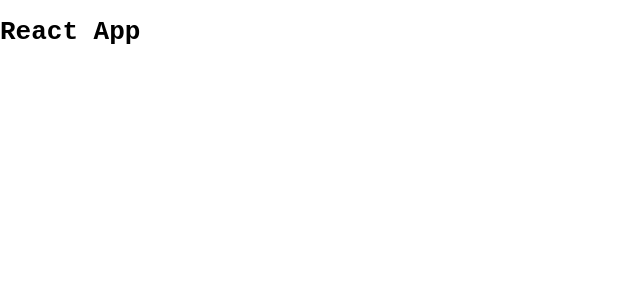
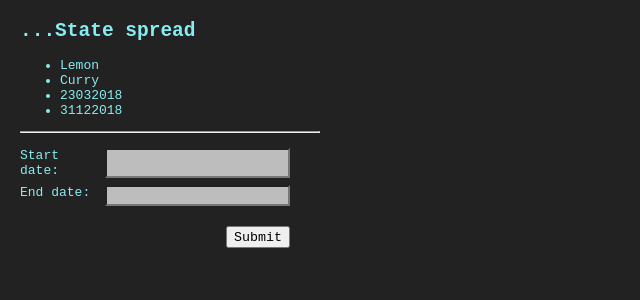
Before and after one commit to tomasz-konecki/test-all, a React (Create React App) app: page / in a window 1280 px wide. Shown: the top 300 px of the page, without its empty margins (0-640 px from the left). Built offline with nearby package versions, Linux system fonts and the light colour scheme.

Commit message:
Initial commit

```diff
--- a/src/App.css
+++ b/src/App.css
@@ -1,28 +1,33 @@
-.App {
-  text-align: center;
+body {
+	background: #222;
+	color: rgb(135, 236, 240);
 }
 
-.App-logo {
-  animation: App-logo-spin infinite 20s linear;
-  height: 80px;
+.app-container {
+	margin: 20px;
+	width: 300px;
 }
 
-.App-header {
-  background-color: #222;
-  height: 150px;
-  padding: 20px;
-  color: white;
+.date-input-container {
+	width: 90%;
+	margin-top: 15px;
 }
 
-.App-title {
-  font-size: 1.5em;
+.date-input-container .date-item {
+	margin-bottom: 7px;
+	display: flex;
 }
 
-.App-intro {
-  font-size: large;
+.date-input-container .date-item label {
+	flex: 1.5;
 }
 
-@keyframes App-logo-spin {
-  from { transform: rotate(0deg); }
-  to { transform: rotate(360deg); }
+.date-input-container .date-item input {
+	flex: 3;
+	background: rgb(189, 189, 189);
 }
+
+.submit-container {
+	text-align: right;
+	margin-top: 20px;
+}
--- a/src/App.js
+++ b/src/App.js
@@ -1,12 +1,72 @@
 import React, { Component } from "react";
 import "./App.css";
+import _ from "lodash";
 
-class App extends React.Component {
+class App extends Component {
+	constructor() {
+		super();
+		this.state = {
+			project: {
+				name: "Lemon",
+				client: "Curry",
+				startDate: 23032018,
+				endDate: 31122018
+			}
+		};
+	}
+
+	handleChange = (e) => {
+		let field = e.target.name;
+		let object = {};
+		object[field] = e.target.value;
+
+		// let newObject = Object.assign({}, this.state.project, object);
+		this.setState({
+			// project: newObject
+			project: {
+				...this.state.project,
+				...object
+			}
+		});
+	};
+
+	onSubmit = () => {
+		this.state.project.startDate > this.state.project.endDate
+			? alert("Data początkowa większa od koncowej!")
+			: console.table(this.state.project);
+	};
+
 	render() {
 		return (
-			<code>
-				<h1>React App</h1>
-			</code>
+			<div className="app-container">
+				<code>
+					<h2>...State spread</h2>
+					<ul>
+						<li>{this.state.project.name}</li>
+						<li>{this.state.project.client}</li>
+						<li>{this.state.project.startDate}</li>
+						<li>{this.state.project.endDate}</li>
+					</ul>
+				</code>
+				<hr />
+				<div className="date-input-container">
+					<code>
+						<div className="date-item">
+							<label>Start date:</label>
+							<input type="text" name="startDate" onChange={this.handleChange} />
+						</div>
+						<div className="date-item">
+							<label>End date:</label>
+							<input type="text" name="endDate" onChange={this.handleChange} />
+						</div>
+						<div className="submit-container">
+							<button onClick={this.onSubmit}>
+								<code>Submit</code>
+							</button>
+						</div>
+					</code>
+				</div>
+			</div>
 		);
 	}
 }
```
Also changed, not shown: package.json (+7 -1 lines), src/index.js (+6 -6 lines), 2 other files (tests, documents, lock files or other folders).
